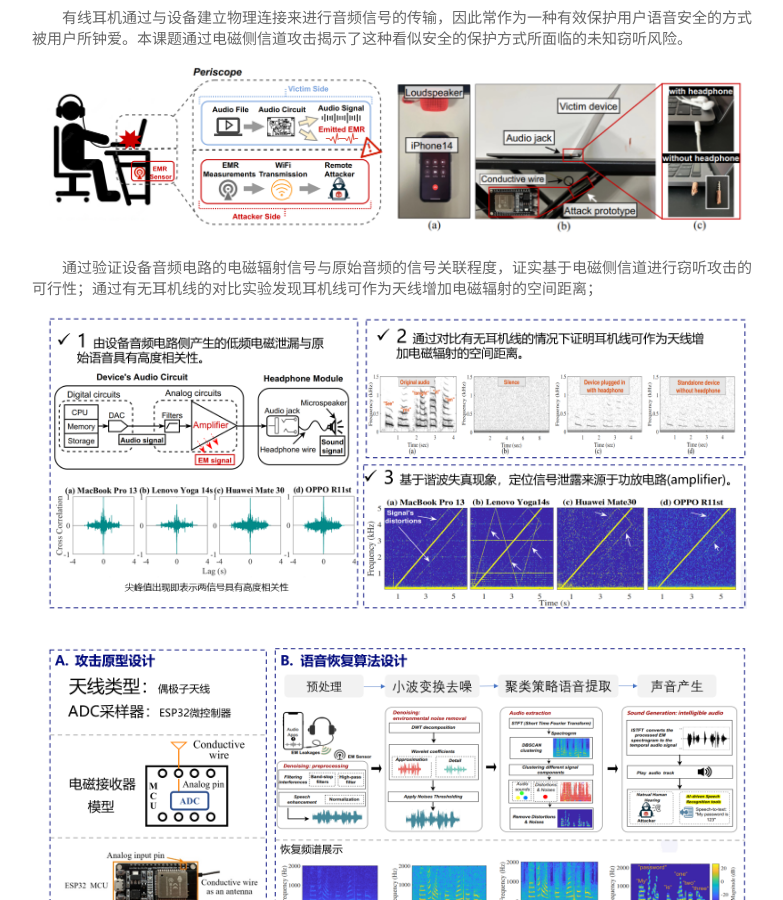
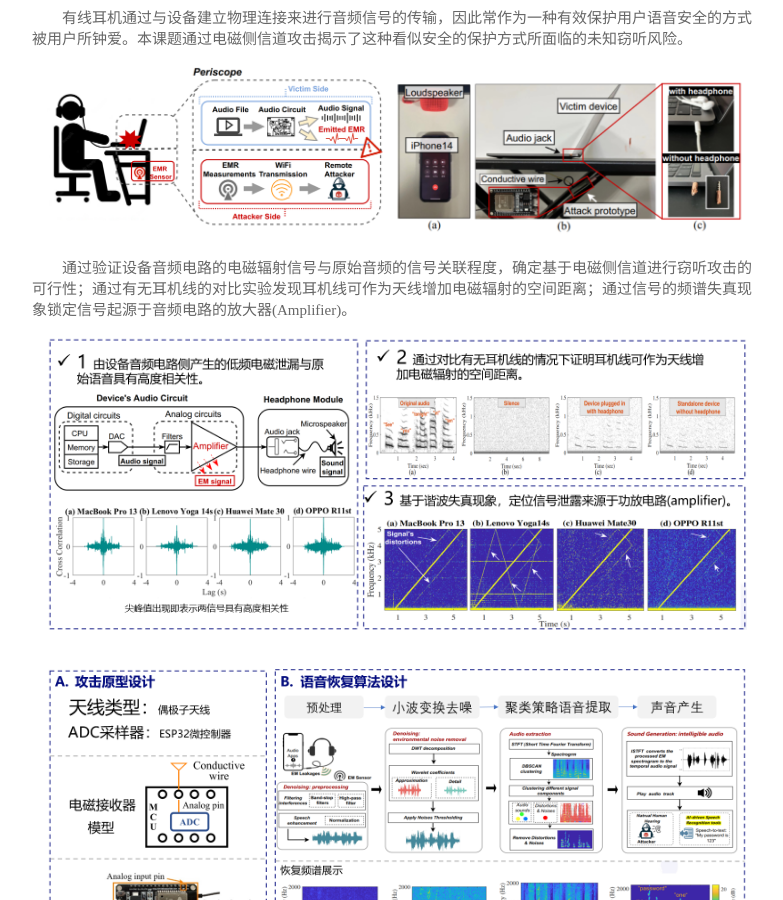
Before and after one commit to senseclab/senseclab.github.io, a Jekyll site: the page built from pages/soft-robotics.html, in a window 1280 px wide and 900 px high, scrolled down 405 px. Shown: the whole window, without its empty margins (368-1151 px from the left). Built offline with Jekyll 4.4.1, drawn with Linux system fonts in a browser that asks for light colours.

Commit message:
Update soft-robotics.html

```diff
--- a/pages/soft-robotics.html
+++ b/pages/soft-robotics.html
@@ -21,7 +21,7 @@
       <br>
       <p align="center"><a><img src="/images/research/Periscope1.png" width="700" alt="Periscope"/></a></p>
       <br>
-      <p style="text-indent:2em"><a> 通过验证设备音频电路的电磁辐射信号与原始音频的信号关联程度，证实基于电磁侧信道进行窃听攻击的可行性；通过有无耳机线的对比实验发现耳机线可作为天线增加电磁辐射的空间距离；</a></p>
+      <p style="text-indent:2em"><a> 通过验证设备音频电路的电磁辐射信号与原始音频的信号关联程度，确定基于电磁侧信道进行窃听攻击的可行性；通过有无耳机线的对比实验发现耳机线可作为天线增加电磁辐射的空间距离；通过信号的频谱失真现象锁定信号起源于音频电路的放大器(Amplifier)。</a></p>
       <br>
       <p align="center"><a><img src="/images/research/periscope2.png" width="700" alt="Periscope"/></a></p>
       <br>
```
